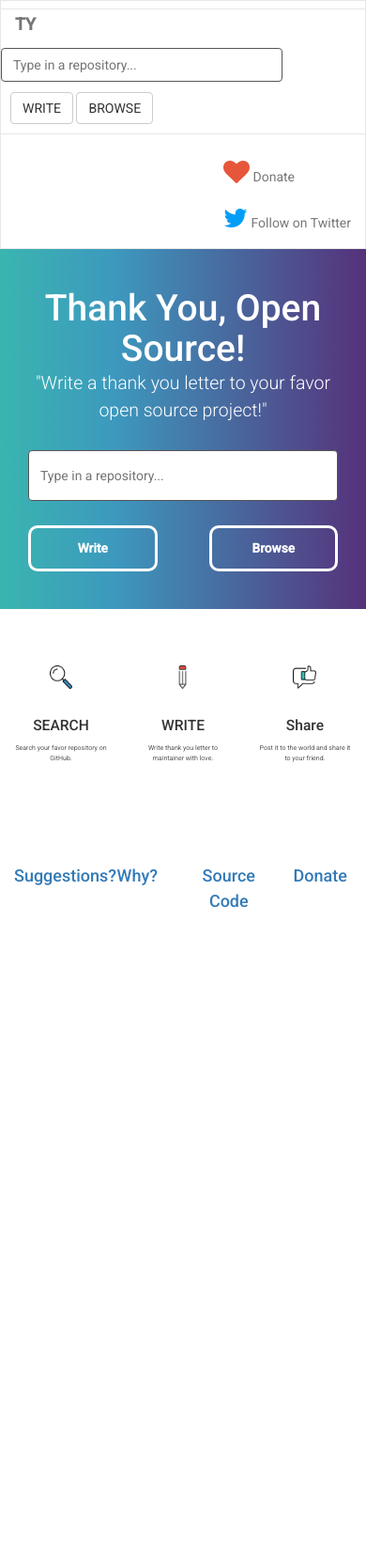
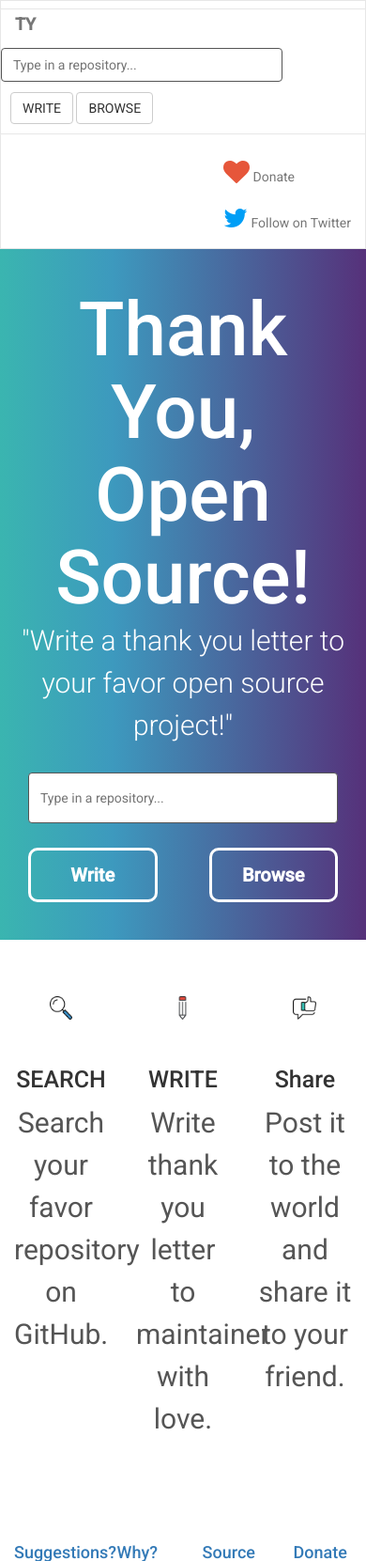
Before and after one commit to thankyou-opensource/thankyou-open-source, a Django app: page / in a window 390 px wide. Shown: the top 1661 px of the page at 94% size. Before the commit the page ends 966 px from the top, so only its background shows below. Run offline with Django 3.2, Linux system fonts and the light colour scheme; data that the repository does not hold is empty; some libraries are stand-ins or nearby versions.

Commit message:
use rem instead of vw for style

```diff
--- a/static/css/base.css
+++ b/static/css/base.css
@@ -84,12 +84,12 @@ pre {
 
 #header-thanks {
     margin-bottom: 0;
-    font-size: 5vw;
+    font-size: 8rem;
     color: white;
 }
 
 #header-details {
-    font-size: 2.3vw;
+    font-size: 3rem;
     font-weight: 100;
     color: white;
 }
@@ -204,7 +204,7 @@ pre {
 
 
 .say-thank-title {
-    font-size: 4.5vw;
+    font-size: 4rem;
     margin-bottom: 20px;
     word-wrap: break-word;
 }
@@ -241,7 +241,7 @@ pre {
 }
 
 .editor-title-span {
-    font-size: 3.5vw;
+    font-size: 4rem;
     font-weight: bold;
     -webkit-background-clip: text;
     background-clip: text;
@@ -257,7 +257,7 @@ pre {
 }
 
 .ql-editor {
-    font-size: 1.5vw;
+    font-size: 2rem;
     padding-bottom: 0px !important;
 }
 
@@ -266,11 +266,11 @@ pre {
 }
 
 .editor-likes-count {
-    font-size: 1.5vw;
+    font-size: 2rem;
 }
 
 .editor-name-span {
-    font-size: 1.5vw;
+    font-size: 2rem;
     color: gray;
     font-weight: 100;
 }
@@ -297,43 +297,6 @@ pre {
     margin-left: 10px;
 }
 
-@media only screen and (max-width: 767px) {
-    .why-href {
-        font-size: 3.5vw !important;
-    }
-    .editor-title-span {
-        font-size: 7vw;
-    }
-    .editor-name-span {
-        font-size: 4vw;
-    }
-    .editor-likes-i, .editor-likes-count {
-        font-size: 4vw;
-    }
-    .say-thank-title {
-        font-size: 9vw;
-    }
-    .repo-name, .repo-name span, .nav-repo-name, .nav-repo-name span{
-        font-size: 6vw !important;
-    }
-    .front-btn {
-        font-size: 3.5vw !important;
-    }
-    #header-thanks {
-        font-size: 10vw;
-    }
-    #header-details {
-        font-size: 5vw;
-    }
-
-    .list-btn-write {
-        font-size: 5vw !important;
-    }
-    .ql-editor {
-        font-size: 5vw;
-    }
-}
-
 .say-thank-div {
     overflow: auto;
     text-align: center;
@@ -347,7 +310,7 @@ pre {
 
 .say-thank-span {
     display: block;
-    font-size: 7vw;
+    font-size: 3rem;
     font-weight: 500;
     color:transparent;
     -webkit-background-clip: text;
@@ -368,7 +331,7 @@ pre {
 .list-btn-write {
     border-radius: 10px;
 	color: #fff;
-    font-size: 2vw;
+    font-size: 1.5rem;
 	overflow: hidden;
     width: 100%;
     border: none;
@@ -394,7 +357,7 @@ pre {
 }
 
 .why-href {
-    font-size: 1.5vw;
+    font-size: 2rem;
 }
 
 #logo-t {
--- a/static/css/frontpage.css
+++ b/static/css/frontpage.css
@@ -5,7 +5,7 @@
 
 .front-btn {
 	color: #fff;
-    font-size: 1.5vw;
+    font-size: 2rem;
 	overflow: hidden;
     max-width: 100%;
 	background: none;
@@ -37,7 +37,7 @@
 }
 
 .repo-name {
-    font-size: 1.5vw;
+    font-size: 2rem;
 }
 
 #front-btn-w, #front-btn-b {
@@ -65,16 +65,9 @@
 }
 
 .intro-span-title {
-    font-size: 2vw;
+    font-size: 2.5rem;
 }
 
 .intro-span-p {
-    font-size: 1.8vw;
-    font-weight
+    font-size: 3rem;
 }
-
-@media only screen and (max-width: 767px) {
-    .intro-span-title {
-        font-size: 4vw;
-    }
-}
--- a/static/css/thanks.css
+++ b/static/css/thanks.css
@@ -46,6 +46,6 @@
 }
 
 .letter-count {
-    font-size: 1.5vw;
+    font-size: 2rem;
     color: #23527c;
 }
```
